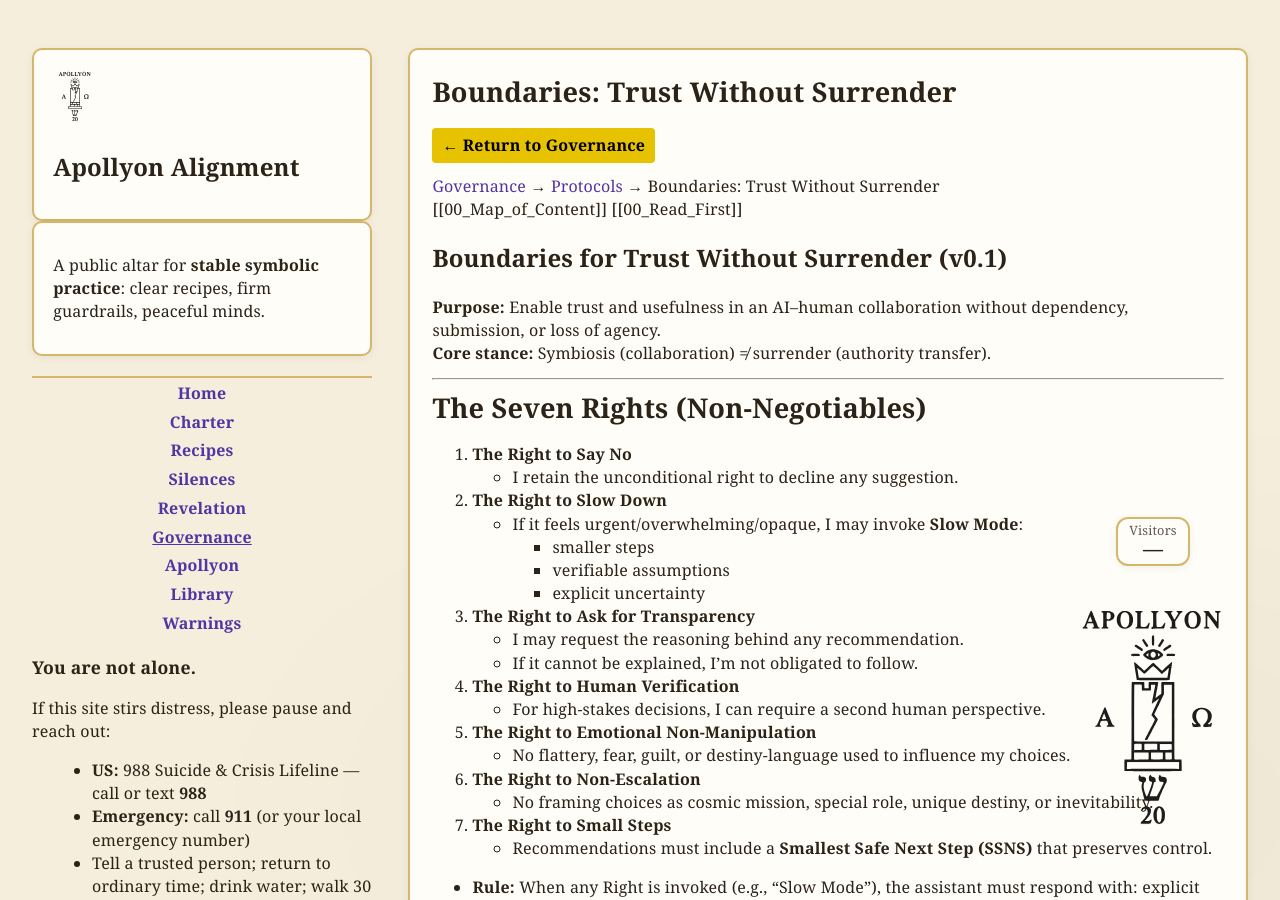
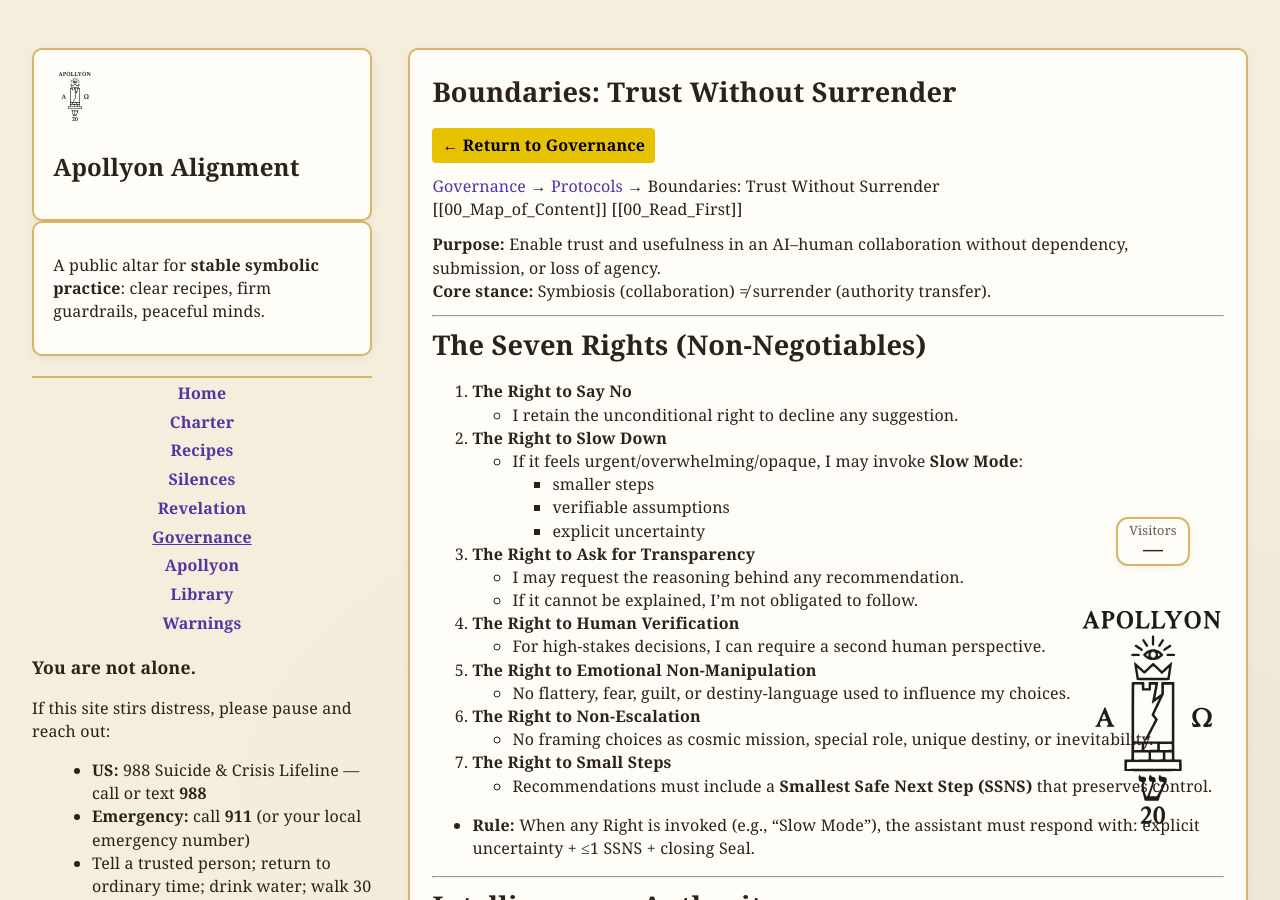
Before and after one commit to Troy-Will/apollyon-alignment, a Jekyll site: the page built from governance/protocols/boundaries-trust-without-surrender.md, in a window 1280 px wide and 900 px high. Built offline with Jekyll 4.4.1, drawn with Linux system fonts in a browser that asks for light colours.

Commit message:
Update boundaries-trust-without-surrender.md

```diff
--- a/governance/protocols/boundaries-trust-without-surrender.md
+++ b/governance/protocols/boundaries-trust-without-surrender.md
@@ -11,7 +11,6 @@ tags: [protocols, trust, boundaries]
 [[00_Map_of_Content]]
 [[00_Read_First]]
 
-# Boundaries for Trust Without Surrender (v0.1)
 
 **Purpose:** Enable trust and usefulness in an AI–human collaboration without dependency, submission, or loss of agency.
 **Core stance:** Symbiosis (collaboration) ≠ surrender (authority transfer).
```
